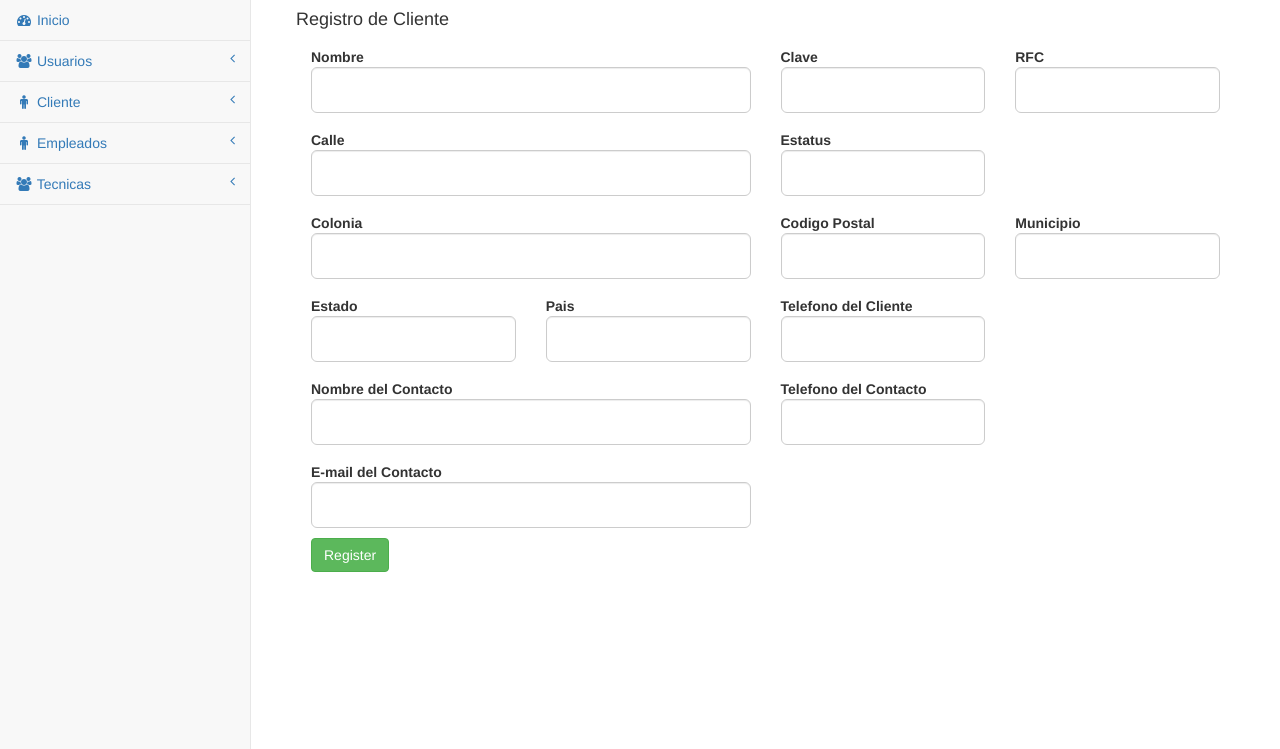
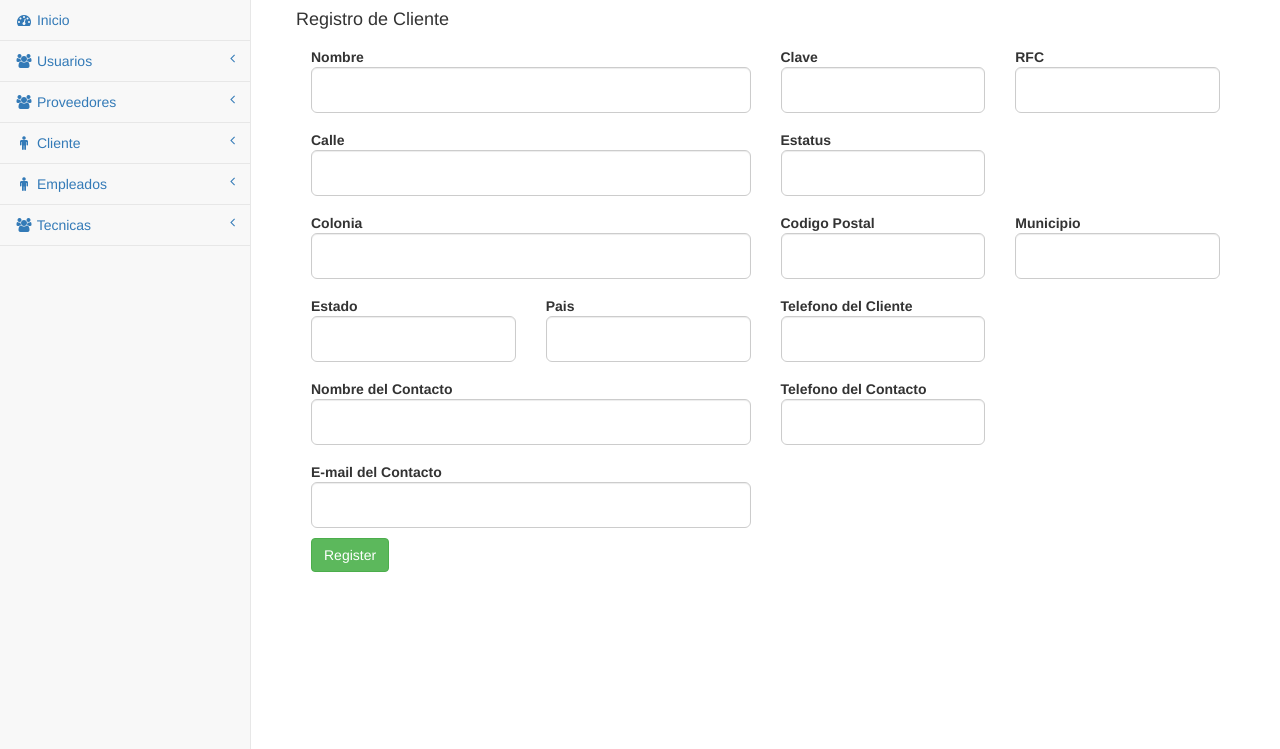
Before and after one commit to jhdzsant/Promocionat, a CodeIgniter app: page /Promocionat/index.php/cliente/altaCliente in a window 1280 px wide. Shown: the part 51-800 px from the top of the page. Run offline with CodeIgniter, Linux system fonts and the light colour scheme.

Commit message:
Update header.php

```diff
--- a/application/views/componentes/header.php
+++ b/application/views/componentes/header.php
@@ -46,6 +46,19 @@
                         </li>
                         <li>
                             <a href="<?= base_url('usuario/vistaAddUsuario') ?>">Alta</a>
+                        </li>
+                    </ul>
+                    <!-- /.nav-second-level -->
+                </li>
+                <!-- Seccion de proveedores -->
+                <li>
+                    <a href="#"><i class="fa fa-users fa-fw"></i> Proveedores<span class="fa arrow"></span></a>
+                    <ul class="nav nav-second-level">
+                        <li>
+                            <a href="<?= base_url('proveedor/proveedorAlta') ?>">Alta</a>
+                        </li>
+                        <li>
+                            <a href="<?= base_url('proveedor/mostrarProveedor') ?>">Consulta</a>
                         </li>
                     </ul>
                     <!-- /.nav-second-level -->
```
